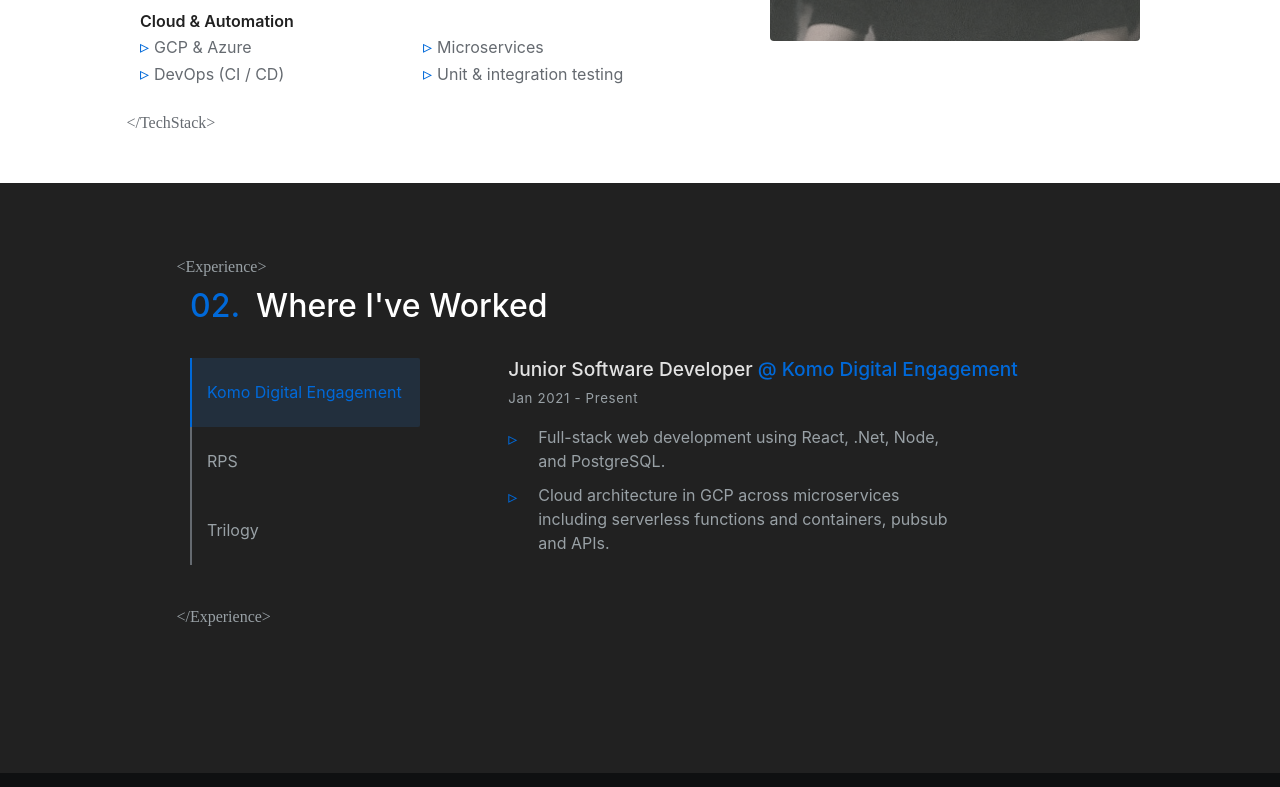
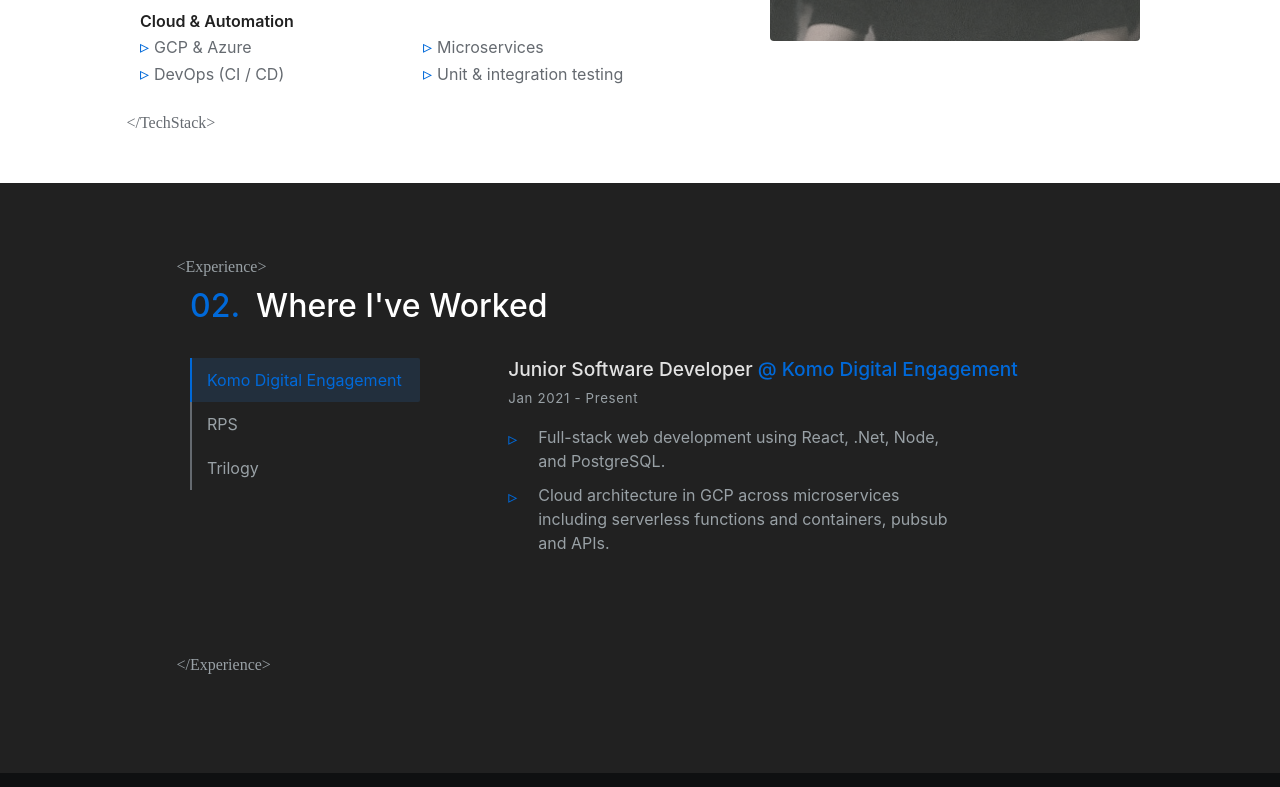
Before and after one commit to timeitel/portfolio, a Next.js app: page / in a window 1280 px wide. Shown: the part 1318-2105 px from the top of the page. Built offline with nearby package versions, Linux system fonts and the light colour scheme; a web font is replaced by a local one.

Commit message:
feat: experience height

```diff
--- a/components/home/Jobs/styled.ts
+++ b/components/home/Jobs/styled.ts
@@ -46,6 +46,7 @@
 
   .job-description-container {
     margin: 0.5rem 0 0 0;
+    min-height: 255px;
   }
 
   @media only screen and (min-width: 640px) {
@@ -64,6 +65,7 @@
         border-left: ${(p) => `2px solid ${p.theme.color.grey600}`};
         border-radius: 0 2px 2px 0;
         justify-content: flex-start;
+        flex-grow: 0;
       }
 
       .active {
```
